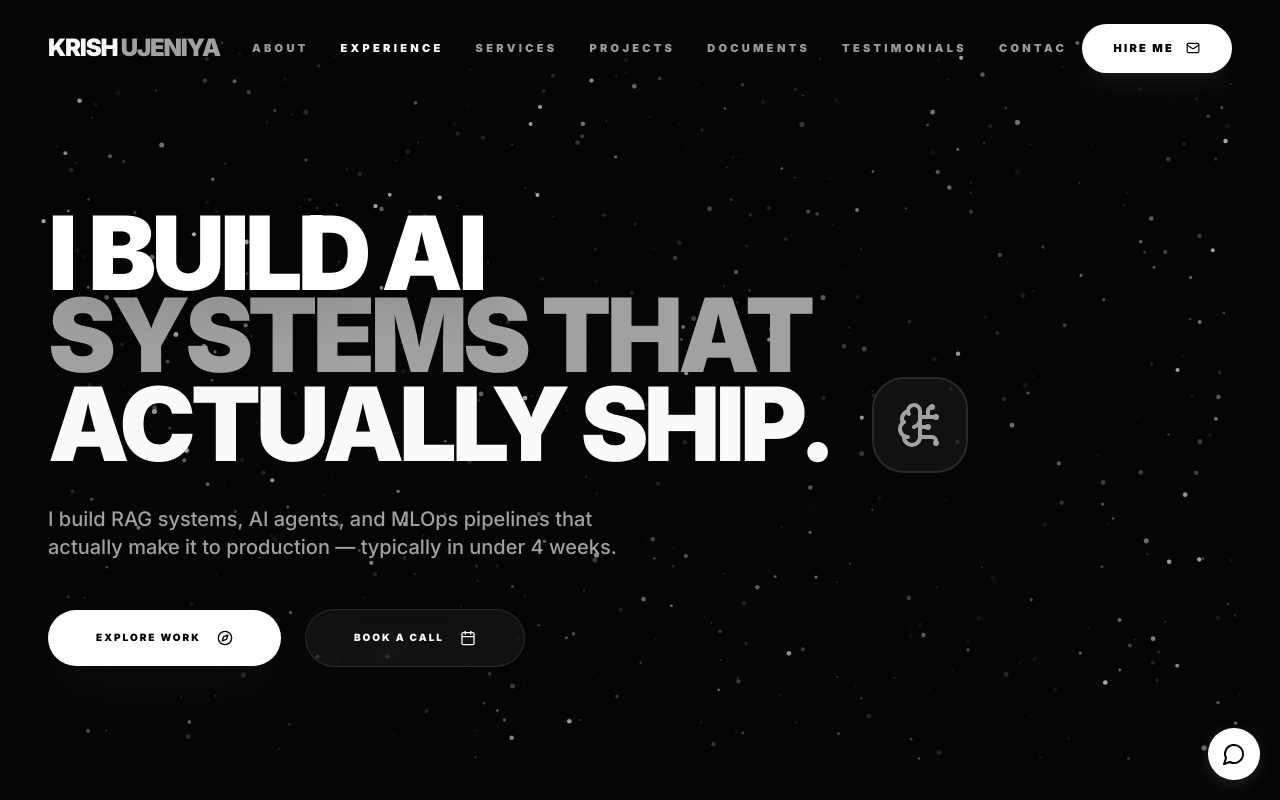
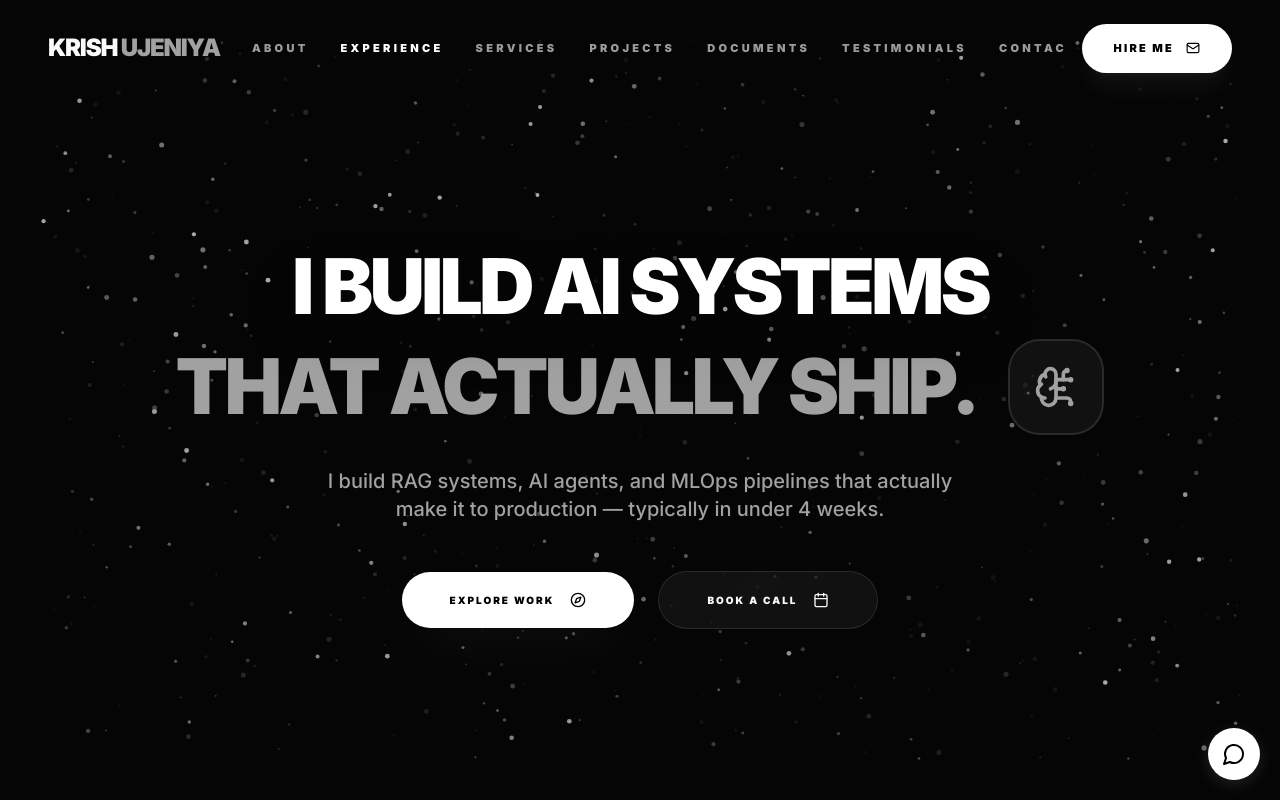
Before and after one commit to krishujeniya/krishujeniya, a Next.js app: page /krishujeniya/ in a window 1280 px wide. Shown: the top 800 px of the page. Built offline with nearby package versions, Linux system fonts and the light colour scheme.

Commit message:
Center hero headline, subhead, and CTAs with two-line layout

```diff
--- a/src/app/page.tsx
+++ b/src/app/page.tsx
@@ -254,27 +254,26 @@ export default function Portfolio() {
                 <section id="home" className="relative min-h-screen flex flex-col justify-center px-6 md:px-12 pt-32 md:pt-20">
                     <AntigravityCanvas />
                     <div className="max-w-[1440px] mx-auto w-full relative z-10">
-                        <div className="flex flex-col items-start gap-6 md:gap-8">
+                        <div className="flex flex-col items-center text-center gap-6 md:gap-8">
                             {/* Availability Removed */}
 
-                             <h1 className="text-[clamp(3rem,12vw,8rem)] sm:text-[10vw] md:text-[9vw] lg:text-[8vw] font-black tracking-tighter leading-[0.8] uppercase break-words overflow-visible">
-                                <span className="text-white drop-shadow-2xl">I Build AI</span> <br />
-                                <span className="text-[#A1A1A1] text-color-interpolate hover:text-white">Systems That</span> <br />
-                                <span className="flex items-center gap-4 sm:gap-10">
-                                    Actually Ship.
-                                    <span className="hidden md:inline-flex w-24 h-24 rounded-[32px] border-2 border-white/10 items-center justify-center p-4 bg-white/5">
-                                        <BrainCircuit size={48} className="text-[#A1A1A1]" />
+                             <h1 className="text-[clamp(2.5rem,7vw,6.5rem)] sm:text-[7vw] md:text-[6.5vw] lg:text-[6vw] font-black tracking-tighter leading-[0.95] uppercase break-words overflow-visible">
+                                <span className="text-white drop-shadow-2xl block">I Build AI Systems</span>
+                                <span className="text-[#A1A1A1] text-color-interpolate hover:text-white inline-flex items-center justify-center gap-4 sm:gap-8 flex-wrap mt-2 sm:mt-4">
+                                    That Actually Ship.
+                                    <span className="hidden md:inline-flex w-20 h-20 lg:w-24 lg:h-24 rounded-[28px] lg:rounded-[32px] border-2 border-white/10 items-center justify-center p-4 bg-white/5 align-middle">
+                                        <BrainCircuit size={44} className="text-[#A1A1A1]" />
                                     </span>
                                 </span>
                             </h1>
 
-                            <p className="text-sm md:text-xl text-[#A1A1A1] max-w-xl leading-relaxed font-medium">
+                            <p className="text-sm md:text-xl text-[#A1A1A1] max-w-2xl leading-relaxed font-medium mx-auto text-center">
                                 {portfolioData.profile.tagline}
                             </p>
 
                             {/* Metrics Removed */}
 
-                            <div className="flex flex-col sm:flex-row items-center gap-4 sm:gap-6 w-full sm:w-auto pt-4">
+                            <div className="flex flex-col sm:flex-row items-center justify-center gap-4 sm:gap-6 w-full sm:w-auto pt-4">
                                 <a
                                     href="#projects"
                                     onClick={(e) => { e.preventDefault(); scrollTo('projects'); setActiveSection('projects'); }}
--- a/src/hooks/useGsapAnimations.ts
+++ b/src/hooks/useGsapAnimations.ts
@@ -92,7 +92,7 @@ export function useGsapAnimations() {
             const heroH1 = document.querySelector('#home h1') as HTMLElement | null;
             const heroP = document.querySelector('#home p') as HTMLElement | null;
             const heroButtons = document.querySelector('#home .pt-4') as HTMLElement | null;
-            const brainBox = document.querySelector('#home .hidden.md\\:flex') as HTMLElement | null;
+            const brainBox = document.querySelector('#home .hidden.md\\:flex, #home .hidden.md\\:inline-flex') as HTMLElement | null;
 
             if (heroH1 || heroP || heroButtons) {
               const tl = gsap.timeline({ defaults: { ease: 'power3.out' } });
```
